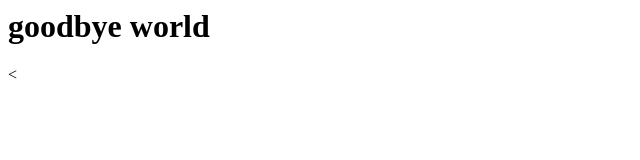
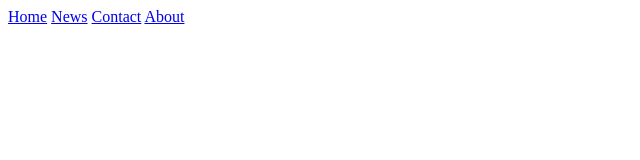
Before and after one commit to emilyspong/web-design-, a plain HTML site: page index.html in a window 1280 px wide. Shown: the whole page, without its empty margins (0-640 px from the left). Drawn offline with Linux system fonts and the light colour scheme.

Commit message:
Update index.html

```diff
--- a/index.html
+++ b/index.html
@@ -5,10 +5,9 @@
     <meta http-equiv="X-UA-Compatible" content="IE=edge">
     <meta name="viewport" content="width=device-width, initial-scale=1.0">
     <title>Document</title>
-</head>
-<body>
 
-</body>
-</html>
-<h1>goodbye world</h1>
-<
+    <div class="topnav" id="myTopnav">
+        <a href="#home" class="active">Home</a>
+        <a href="#portfolio">News</a>
+        <a href="#about me">Contact</a>
+        <a href="#contact">About</a>
```
